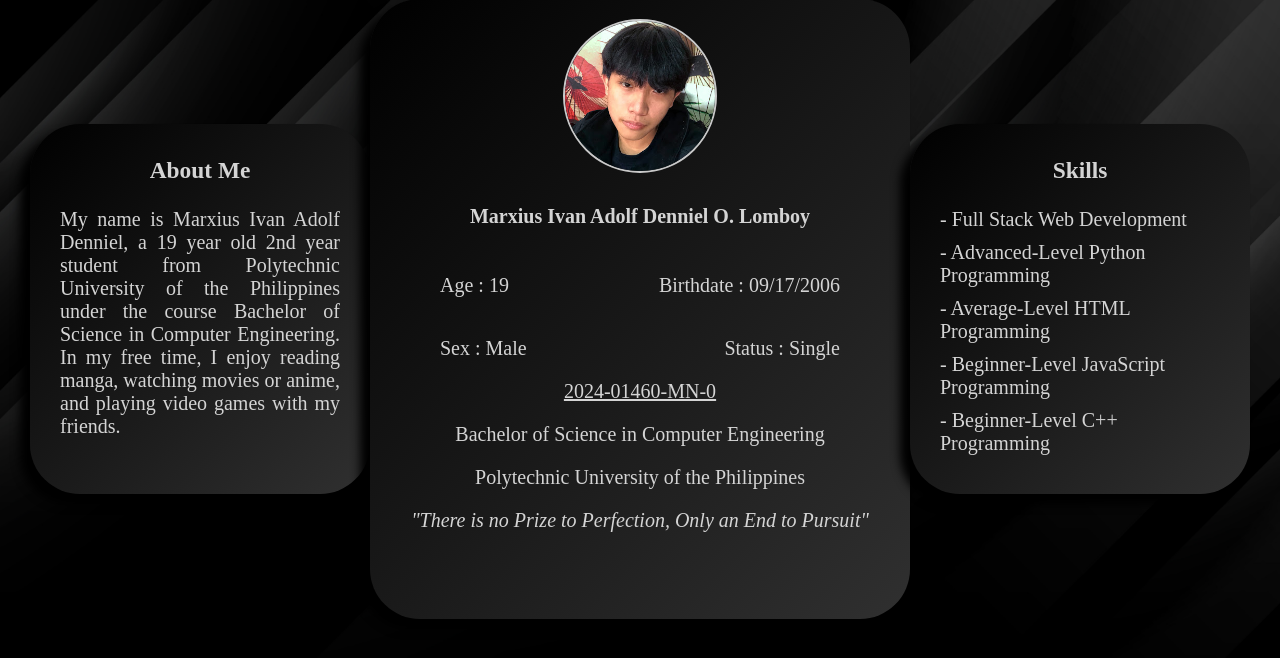
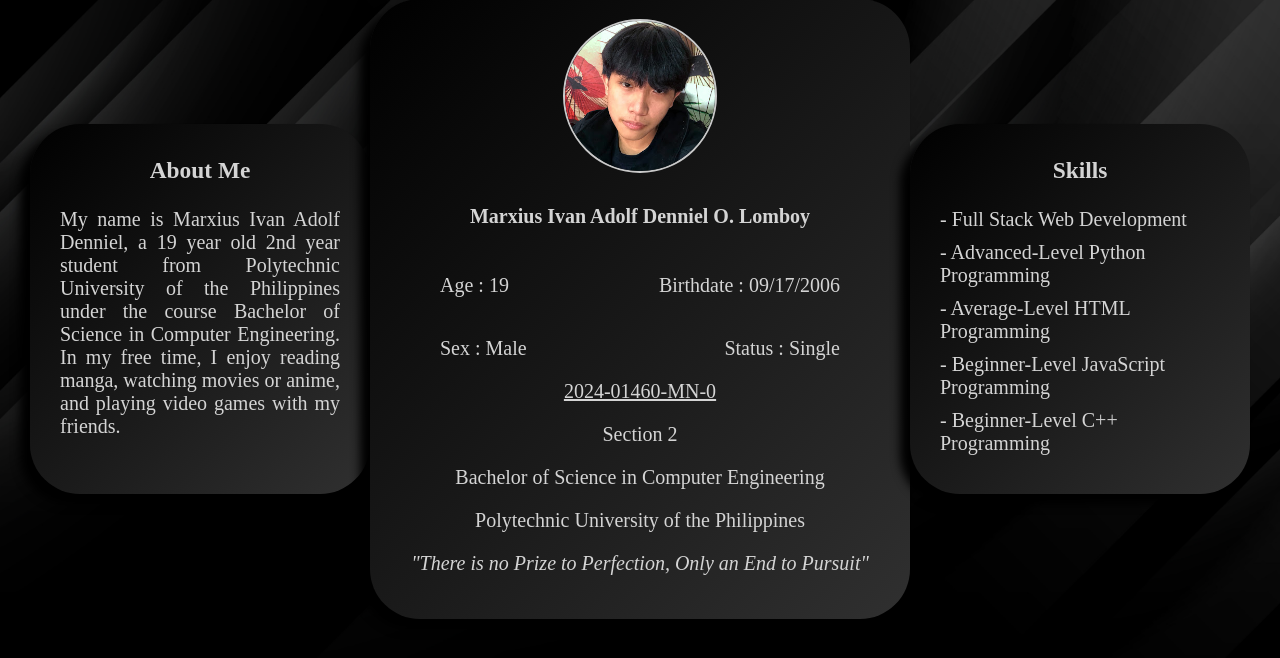
Before and after one commit to Marsyus/flask_web_app_portfolio, a Flask app: page /profile in a window 1280 px wide. Shown: the part 91-749 px from the top of the page. Run offline with Flask 3, Linux system fonts and the light colour scheme.

Commit message:
Added section in profile

```diff
--- a/templates/profile.html
+++ b/templates/profile.html
@@ -32,6 +32,7 @@
                             <p>Status : Single</p>
                         </div>
                         <u>2024-01460-MN-0</u>
+                        <p>Section 2</p>
                         <p>Bachelor of Science in Computer Engineering</p>
                         <p>Polytechnic University of the Philippines</p>
                         <i>
```
